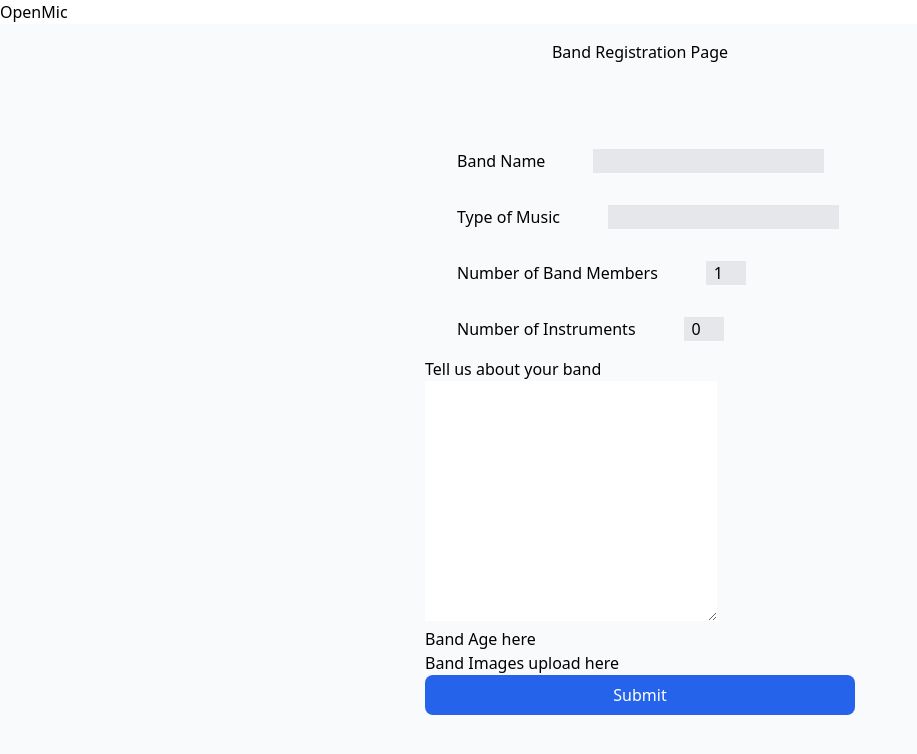
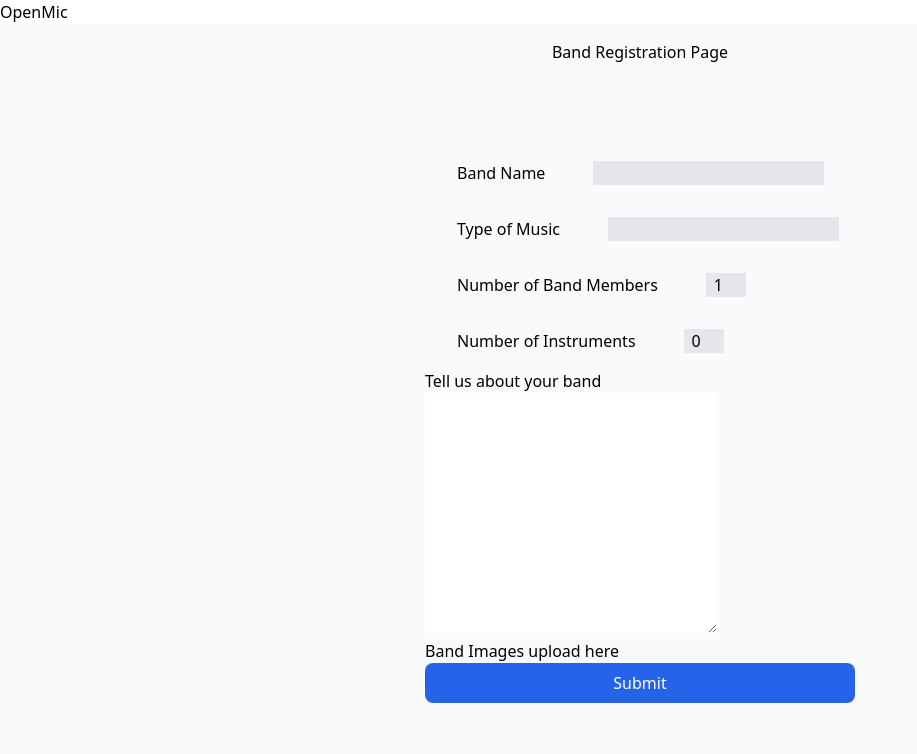
Before and after one commit to Calixd7/Open-mic, a React (Create React App) app in the folder frontend/: page /band-register in a window 1280 px wide. Shown: the top 754 px of the page, without its empty margins (0-917 px from the left). Built offline with nearby package versions, Linux system fonts and the light colour scheme.

Commit message:
updated something

```diff
--- a/frontend/src/components/BandRegistration.js
+++ b/frontend/src/components/BandRegistration.js
@@ -4,7 +4,6 @@ import BandInstruments from './bandRegcomponents/BandInstruments'
 import BandName from './bandRegcomponents/BandName'
 import BandSize from './bandRegcomponents/BandSize'
 import BandBio from './bandRegcomponents/BandBio'
-import BandAge from './bandRegcomponents/BandAge'
 import BandImages from './bandRegcomponents/BandImages'
 
 const BandRegistration = () => {
@@ -56,10 +55,6 @@ const BandRegistration = () => {
           </div>
 
           <div>
-            <BandAge />
-          </div>
-
-          <div>
             <BandImages />
           </div>
 
--- a/frontend/src/components/bandRegcomponents/BandAge.js
+++ /dev/null
@@ -1,10 +0,0 @@
-
-const BandAge = ({ bandAge, setBandAge }) => {
-  return (
-    <div>
-      Band Age here
-    </div>
-  )
-}
-
-export default BandAge
```
